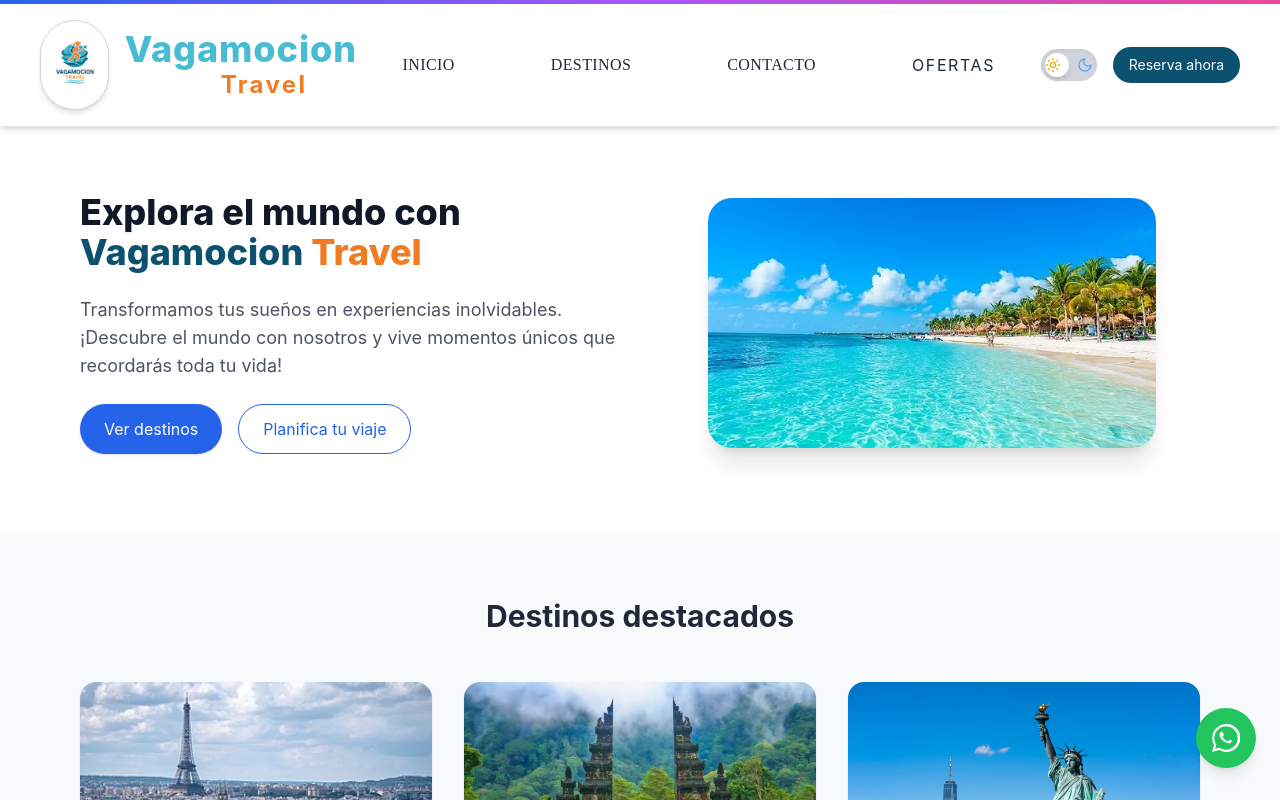
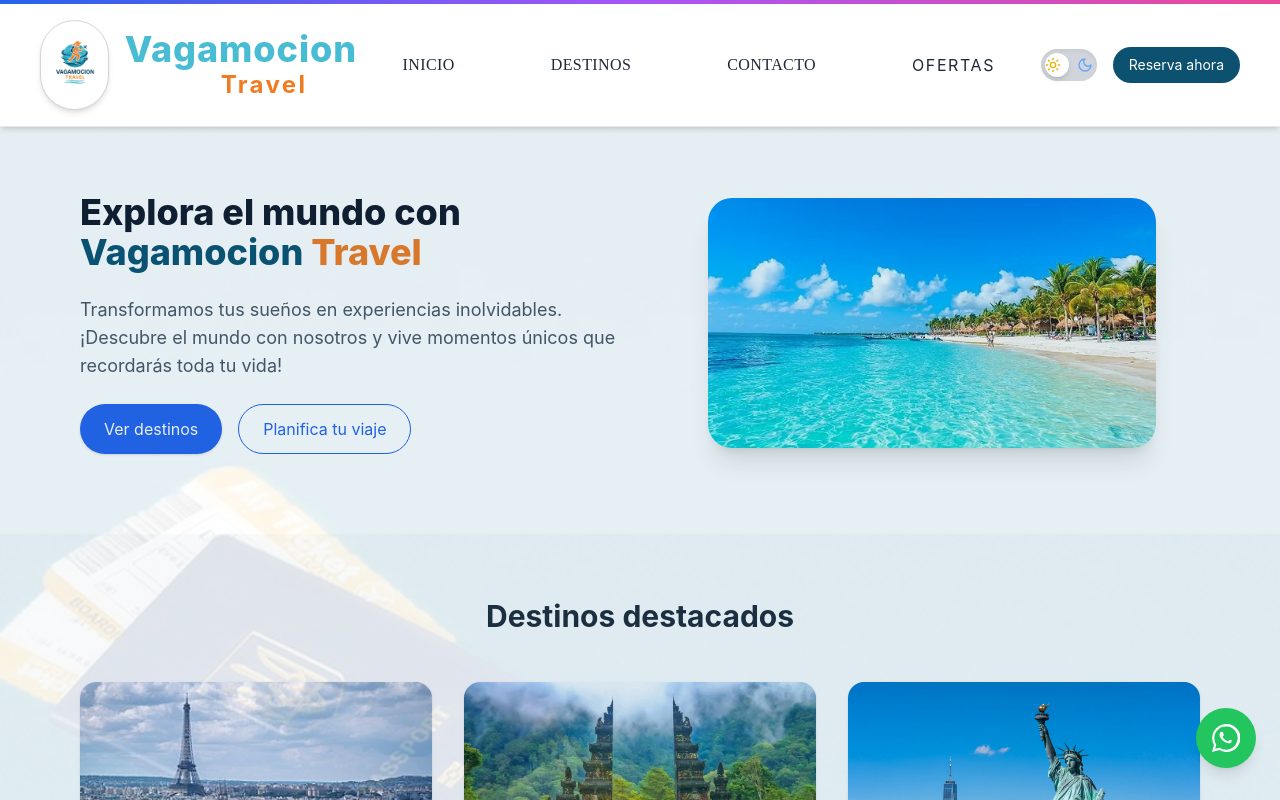
Before and after one commit to jmcgisc/Vagamocion, a React (Create React App) app: page / in a window 1280 px wide. Shown: the top 800 px of the page. Built offline with nearby package versions, Linux system fonts and the light colour scheme.

Commit message:
image background

```diff
--- a/src/pages/Home.jsx
+++ b/src/pages/Home.jsx
@@ -10,7 +10,21 @@
 
 export default function Home() {
   return (
-    <div className="pt-28 min-h-screen bg-white text-gray-800">
+    <div className="pt-28 min-h-screen relative bg-white text-gray-800 overflow-hidden">
+
+    {/* Imagen de fondo con transparencia */}
+    <div className="absolute inset-0 z-0">
+      <img
+        src="/images/fondo-viajes.jpg"
+        alt="Fondo viajes"
+        className="w-full h-full object-cover opacity-10"
+      />
+    </div>
+
+    {/* Contenido por encima del fondo */}
+    <div className="relative z-10">
+      {/* Aquí va todo tu contenido actual como <Hero />, secciones, etc. */}
+    </div>
     {/* Header */}
     <Hero />
 
```
Also changed, not shown: public/images/fondo-viajes.jpg (added).
